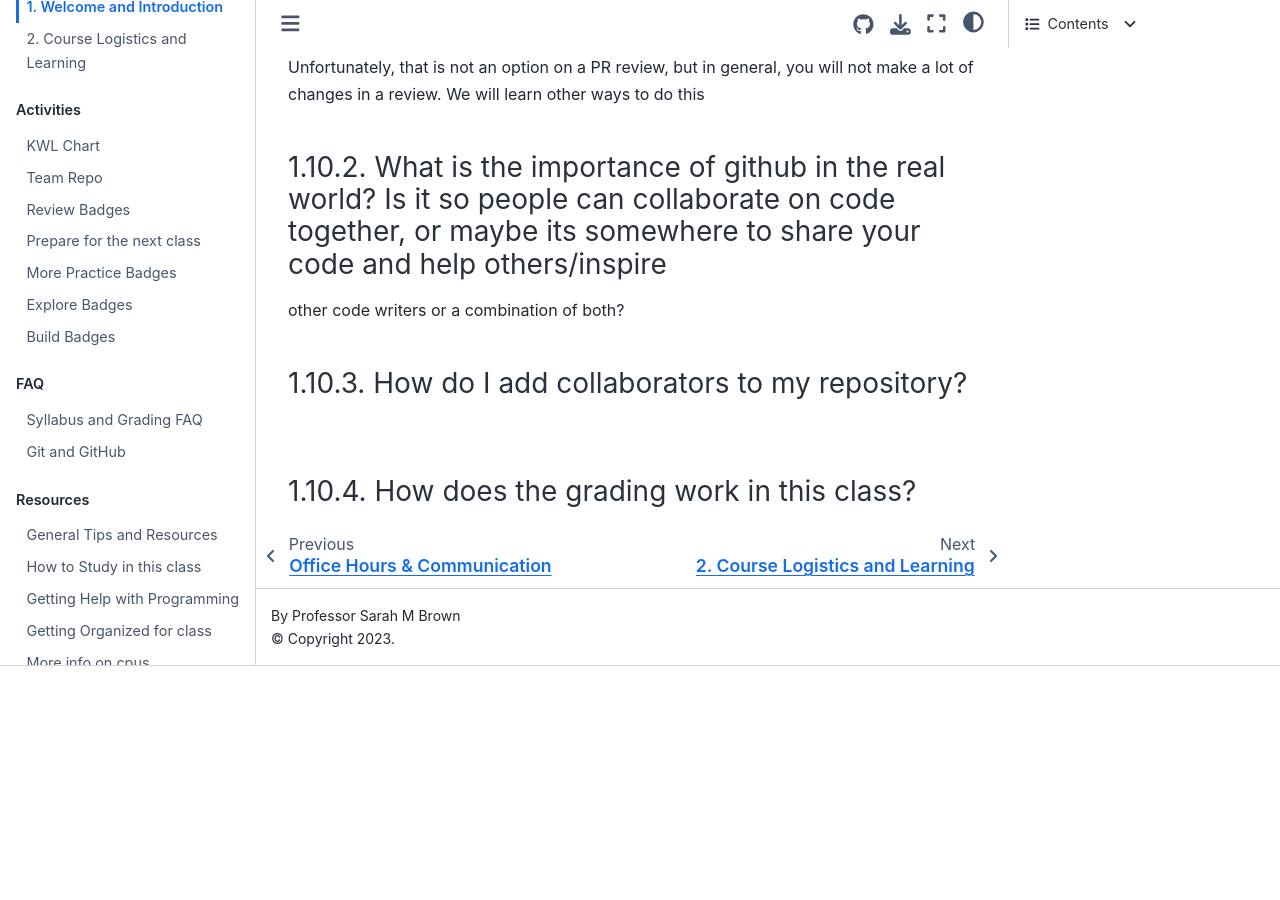
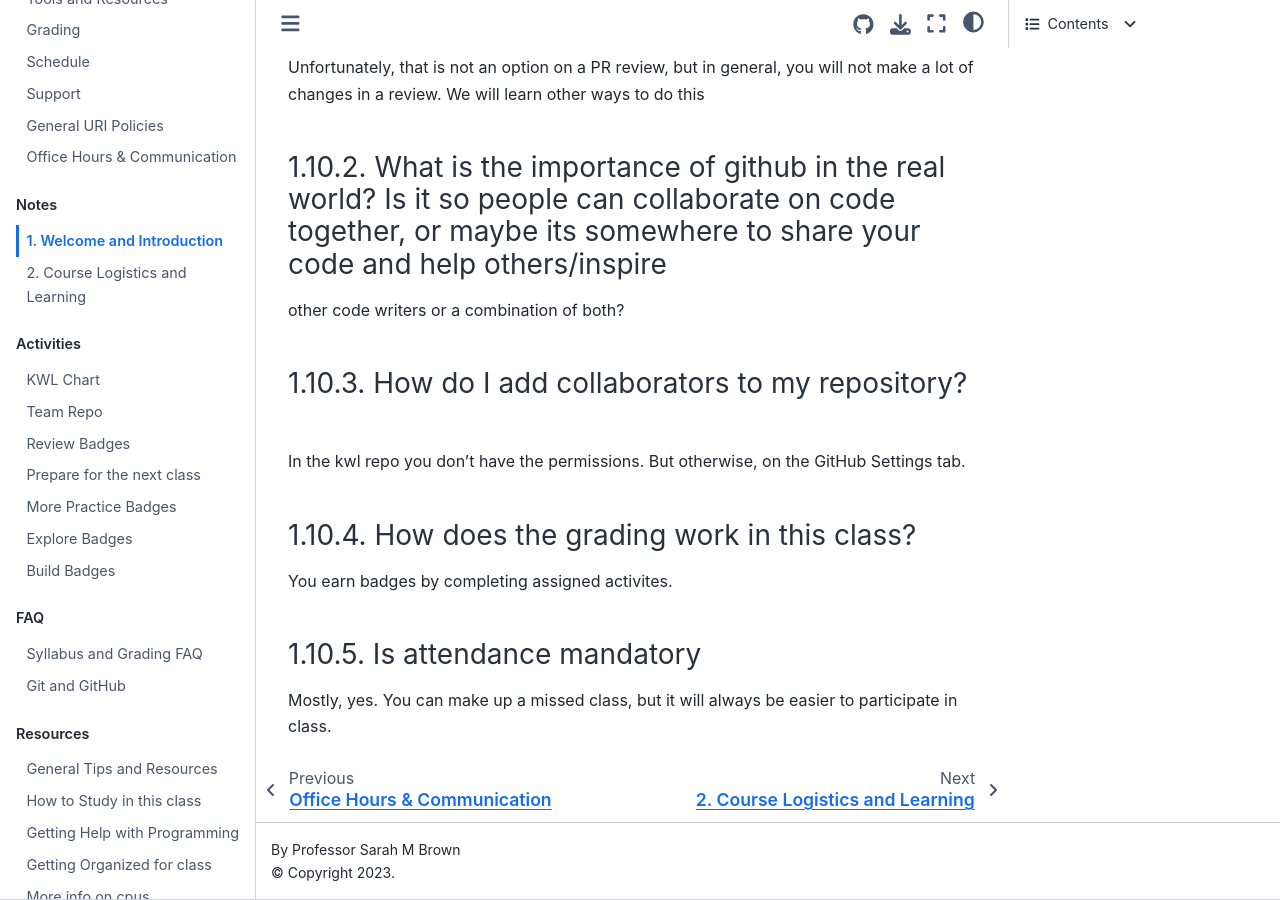
Before and after one commit to introcompsys/spring2023, a Jupyter Book: the page built from notes/2023-01-24.md, in a window 1280 px wide and 900 px high, scrolled down 4979 px. Built offline with Jupyter Book 1.0.4 settings and Sphinx 7.4.7 and the Sphinx Book theme 1.1.4, drawn with Linux system fonts in a browser that asks for light colours; pages that are not in the unit, such as notebooks, are missing from menus; before the commit the page ends 5645 px from its top, so only the background shows below that.

```diff
--- a/notes/2023-01-24.md
+++ b/notes/2023-01-24.md
@@ -236,5 +236,11 @@ other code writers or a combination of both?
 
 
 ### How do I add collaborators to my repository?
+In the kwl repo you don't have the permissions. But otherwise, on the GitHub Settings tab.
 
 ### How does the grading work in this class?
+You earn badges by completing assigned activites.
+
+### Is attendance mandatory
+
+Mostly, yes. You can make up a missed class, but it will always be easier to participate in class.
```
Also changed, not shown: notes/2023-01-26.md (+28 -0 lines).
